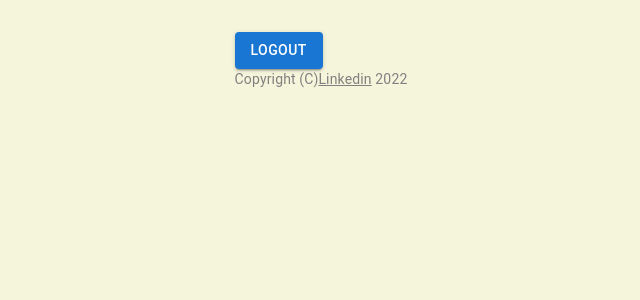
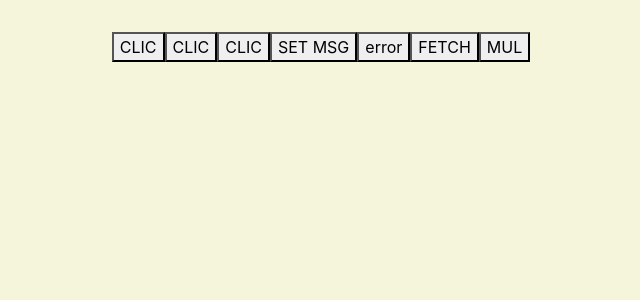
Before and after one commit to GonzaloGuaimas/final-project-OpenBootCamp, a React (Create React App) app: page / in a window 1280 px wide. Before the commit this address led to /dashboard. Shown: the top 300 px of the page, without its empty margins (319-959 px from the left). Built offline with nearby package versions, Linux system fonts and the light colour scheme.

Commit message:
add async Example

```diff
--- a/src/App.js
+++ b/src/App.js
@@ -5,6 +5,7 @@ import Greetingstyled from './components/pure/forms/Greetingstyled';
 import Father from './components/containers/father';
 import LoginFormik from './components/pure/forms/LoginFormik';
 import { TaskFormik } from './components/pure/forms/taskFormik';
+import AsyncExample from './components/pure/AsyncExample';
 
 
 function App() {
@@ -18,7 +19,9 @@ function App() {
       </header>*/}
       {/* <TaskListComponent></TaskListComponent> */}
       {/* <LoginFormik></LoginFormik> */}
-      <TaskFormik></TaskFormik>
+      {/* <TaskFormik></TaskFormik> */}
+
+      <AsyncExample></AsyncExample>
     </div>
   );
 }
--- /dev/null
+++ b/src/components/pure/AsyncExample.jsx
@@ -0,0 +1,89 @@
+import React from 'react'
+
+const AsyncExample = () => {
+
+    async function generate(){
+        return 1
+    }
+
+    function obtainNumber(){
+        generate()
+            .then((res) => alert(res))
+            .catch((err) => alert("salio mal"+err))
+    }
+    function obtainPromiseNumber(){
+        generatePromiseNumbner()
+            .then((res) => alert(res))
+            .catch((err) => alert("salio mal"+err))
+    }
+
+
+
+    async function generatePromiseNumbner(){
+        return Promise.resolve(2)
+    }
+
+    async function saveSessionStorage(key, value){
+        sessionStorage.setItem(key, value)
+        return Promise.resolve(sessionStorage.getItem(key))
+    }
+    function showStorage(){
+        saveSessionStorage('name','Gonzlao')
+            .then((res) => alert(res))
+            .catch((err) => alert(err))
+            .finally(() => console.log('name saved and retrieved'))
+    }
+
+
+    async function obtainMessage(){
+        let promise = new Promise((resolve, reject) => {
+            setTimeout(() => resolve('Hola'), 2000)
+        })
+
+        let msg = await promise
+        await alert ('msg received'+ msg)
+    }
+
+    const returnError = async () => {
+        await Promise.reject(new Error('Error'))
+    }
+    const consumeError = () => {
+        returnError()
+        .then(res => alert('error:'+ res))
+        .catch(err => alert('salio algo mal'+ err))
+    }
+
+    const urlNotFound = async () => {
+        try {
+            let response = await fetch('https://asdas')
+            alert(`respuesta:${JSON.stringify(response)} `)
+        }catch(error){
+            alert('salio algo mal'+ error)
+        }
+    }
+
+    const multiplePromise = async () => {
+        let results = await Promise.all(
+            [
+                fetch('https://reqres.in/api/users'),
+                fetch('https://reqres.in/api/users?page=2')
+            ]
+        ).catch(err => alert(err))
+
+        await alert(JSON.stringify(results))
+    }
+
+  return (
+    <div>
+        <button onClick={obtainNumber}>CLIC</button>
+        <button onClick={obtainPromiseNumber}>CLIC</button>
+        <button onClick={showStorage}>CLIC</button>
+        <button onClick={obtainMessage}>SET MSG</button>
+        <button onClick={consumeError}>error</button>
+        <button onClick={urlNotFound}>FETCH</button>
+        <button onClick={multiplePromise}>MUL</button>
+    </div>
+  )
+}
+
+export default AsyncExample
--- a/src/index.js
+++ b/src/index.js
@@ -10,7 +10,7 @@ import AppRouting from './AppRouting';
 const root = ReactDOM.createRoot(document.getElementById('root'));
 root.render(
   <React.StrictMode>
-    <AppRouting />
+    <App />
   </React.StrictMode>
 );
 
```
